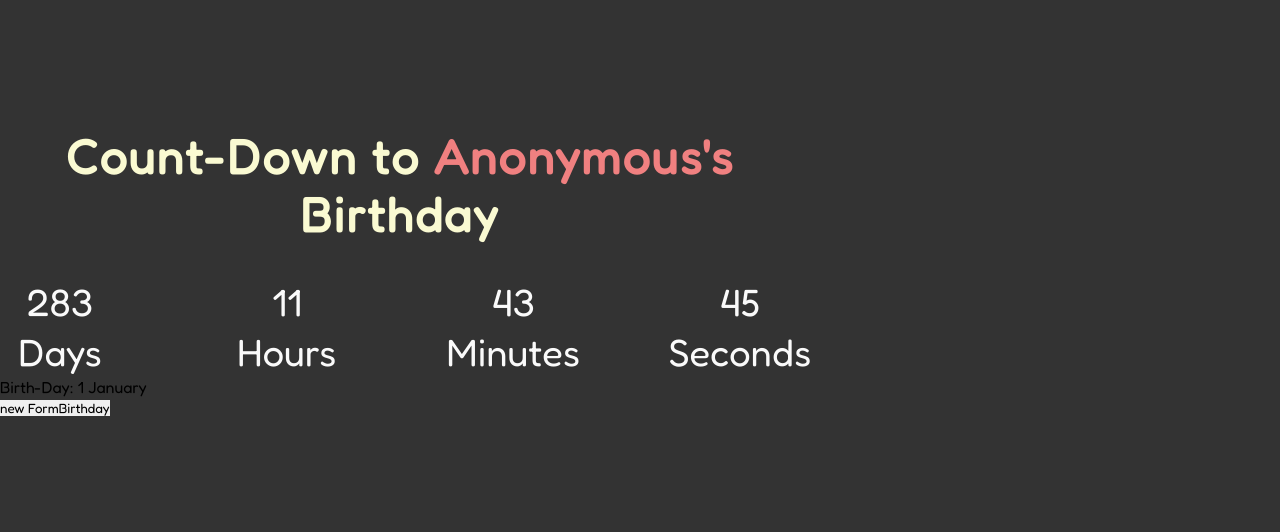
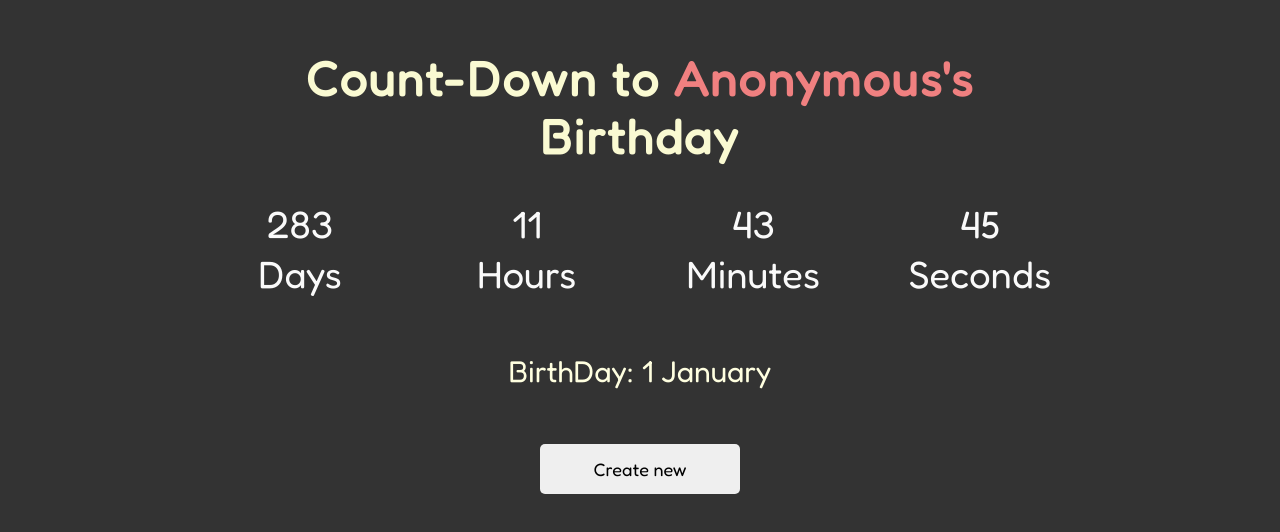
Before and after one commit to Tapi33/birthday-react, a React (Create React App) app: page /birthday/Anonymous/1/1 in a window 1280 px wide. Shown: the part 202-734 px from the top of the page. Built offline with nearby package versions, Linux system fonts and the light colour scheme.

Commit message:
fix counter display

```diff
--- a/src/Birthday.jsx
+++ b/src/Birthday.jsx
@@ -84,13 +84,13 @@ const Birthday = () => {
     let monthBday = monthNames[birth.getMonth()];
 
     return (
-        <div className='page'>
+        <div className="birthday-wrapper">
             <CountDown countDate={time} name={name}/>
-            <div className="birthday_date">
-                Birth-Day: {day} {monthBday} {}
+            <div className="birthday-date">
+                BirthDay: {day} {monthBday} {}
             </div>
             <Link to={'/'}>
-                <button>new FormBirthday</button>
+                <button className="birthday-btn">Create new</button>
             </Link>
         </div>
     );
```
